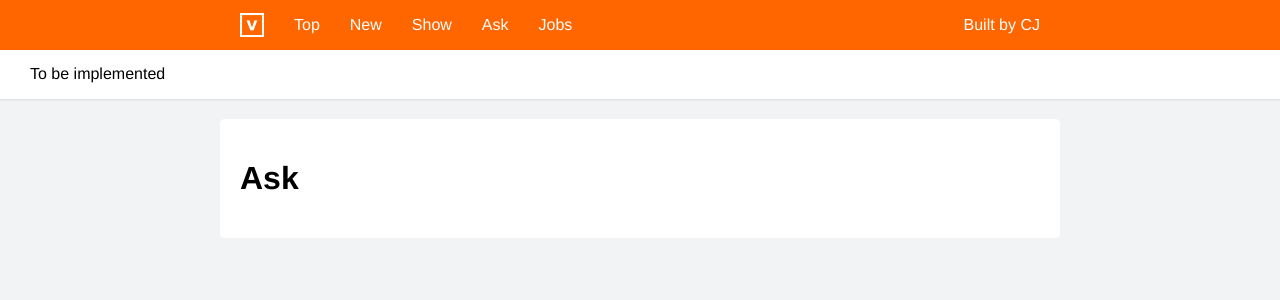
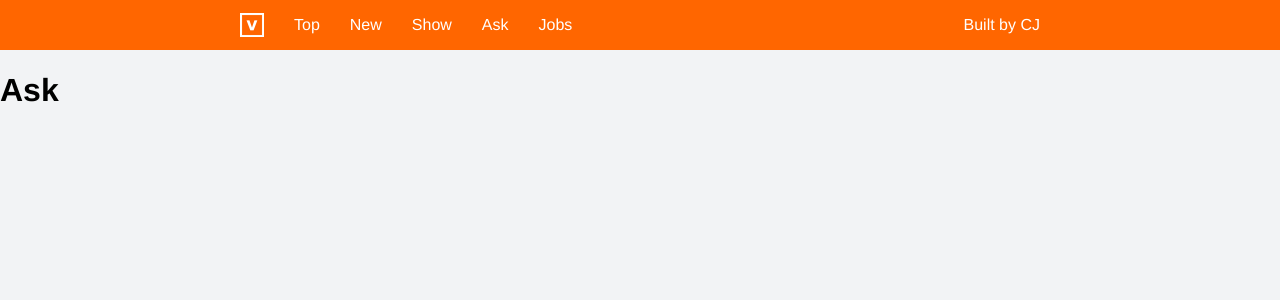
Before and after one commit to cj1128/vue-hackernews, a Vue app: page /#/ask in a window 1280 px wide. Shown: the top 300 px of the page. Built offline with nearby package versions, Linux system fonts and the light colour scheme.

Commit message:
Implement paginaation

```diff
--- a/src/components/basic.vue
+++ b/src/components/basic.vue
@@ -2,7 +2,7 @@
   @Author: CJ Ting
   @Date:   2017-06-04 19:36:00
   @Last Modified by:   CJ Ting
-  @Last Modified time: 2017-06-04 20:08:42
+  @Last Modified time: 2017-06-10 16:54:59
 -->
 <template lang="pug">
 .basic
@@ -15,10 +15,8 @@
       router-link(to="/ask") Ask
       router-link(to="/jobs") Jobs
       p Built by CJ
-  .page-nav To be implemented
   .main
-    .container
-      router-view
+    router-view
 </template>
 
 <script>
@@ -63,12 +61,4 @@ export default {
 .main
   flex: 1
   overflow: auto
-  padding: 20px 0
-
-.container
-  max-width: 800px
-  margin: auto
-  background: white
-  padding: 20px
-  border-radius: 5px
 </style>
--- a/src/components/item.vue
+++ b/src/components/item.vue
@@ -2,7 +2,7 @@
   @Author: CJ Ting
   @Date:   2017-06-06 21:13:51
   @Last Modified by:   CJ Ting
-  @Last Modified time: 2017-06-06 22:03:15
+  @Last Modified time: 2017-06-10 16:47:22
 -->
 <template lang="pug">
 .item
@@ -13,6 +13,7 @@
     .item__main
       .item__title
         a(:href="d.url", target="_blank") {{ d.title }}
+        span {{ d.id }}
         span {{ d.url | getDomain }}
       .item__meta
         span by
@@ -46,7 +47,8 @@ export default {
   filters: {
     getDomain(url) {
       if(!url) return
-      return "(" + url.match(/https?:\/\/(.+?)\//)[1] + ")"
+      return new URL(url).host
+      // return "(" + url.match(/https?:\/\/(.+?)\/?/)[1] + ")"
     },
     timeAgo(ts) {
       return timeago().format(ts * 1000)
--- /dev/null
+++ b/src/components/page-nav.vue
@@ -0,0 +1,69 @@
+<!--
+  @Author: CJ Ting
+  @Date:   2017-06-10 16:48:39
+  @Last Modified by:   CJ Ting
+  @Last Modified time: 2017-06-10 17:10:10
+-->
+<template lang="pug">
+.page-nav
+  .page-nav__btn(
+    :class="{'page-nav__btn--disabled': prevDisabled}",
+    @click="onPrev",
+  ) < prev
+  .page-nav__current {{ currentPage }}/{{ totalPage }}
+  .page-nav__btn(
+    :class="{'page-nav__btn--disabled': nextDisabled}",
+    @click="onNext"
+  ) next >
+</template>
+
+<script>
+export default {
+  props: {
+    currentPage: {
+      type: Number,
+      required: true,
+    },
+    totalPage: {
+      type: Number,
+      required: true,
+    },
+    onPrev: {
+      type: Function,
+      required: true,
+    },
+    onNext: {
+      type: Function,
+      required: true,
+    },
+  },
+  computed: {
+    prevDisabled() {
+      return this.currentPage === 1
+    },
+    nextDisabled() {
+      return this.currentPage === this.totalPage
+    },
+  },
+}
+</script>
+
+<style lang="stylus">
+.page-nav
+  display: flex
+  align-items: center
+  color: #34495e
+
+.page-nav__btn
+  cursor: pointer
+  &:first-child
+    margin-left: auto
+  &:last-child
+    margin-right: auto
+.page-nav__btn--disabled
+  color: #ccc
+  cursor: not-allowed
+
+.page-nav__current
+  margin: 10px
+</style>
--- a/src/components/top.vue
+++ b/src/components/top.vue
@@ -2,35 +2,74 @@
   @Author: CJ Ting
   @Date:   2017-06-04 19:11:52
   @Last Modified by:   CJ Ting
-  @Last Modified time: 2017-06-06 21:58:08
+  @Last Modified time: 2017-06-10 17:24:01
 -->
 <template lang="pug">
 .page-top
-  div(v-if="!ids")
-    p Loading....
-  div(v-else)
-    item(v-for="id in ids", :id="id", :key="id")
+  p(v-if="!data")
+    | Loading....
+  template(v-else)
+    page-nav(
+      :currentPage="page"
+      :totalPage="totalPage"
+      :onPrev="prev"
+      :onNext="next"
+    )
+    .page-top__items
+      item(v-for="id in ids", :id="id", :key="id")
 </template>
 
 <script>
 import axios from "axios"
 import Item from "@/components/item"
+import PageNav from "@/components/page-nav"
 
 export default {
   data() {
     return {
-      ids: null,
+      page: null,
+      data: null,
     }
   },
+  computed: {
+    ids() {
+      var start = (this.page - 1) * 20
+      return this.data.slice(start, start + 20)
+    },
+    totalPage() {
+      return Math.ceil(this.data.length / 20)
+    },
+  },
+  methods: {
+    prev() {
+      this.$router.push("/top/" + (this.page - 1))
+    },
+    next() {
+      this.$router.push("/top/" + (this.page + 1))
+    },
+  },
   created() {
-    axios.get(" https://hacker-news.firebaseio.com/v0/topstories.json")
+    axios.get("https://hacker-news.firebaseio.com/v0/topstories.json")
       .then(res => {
-        this.ids = res.data.slice(0,20)
+        this.data = res.data
+        this.page = Number(this.$route.params.page) || 1
       })
   },
-  components: { Item },
+  watch: {
+    "$route": function() {
+      this.page = Number(this.$route.params.page) || 1
+    },
+  },
+  components: { Item, PageNav },
 }
 </script>
 
 <style lang="stylus">
+.page-top__items
+  max-width: 800px
+  margin: auto
+  margin-top: 20px
+  background: white
+  padding: 20px
+  border-radius: 5px
 </style>
--- a/src/router/index.js
+++ b/src/router/index.js
@@ -18,6 +18,11 @@ export default new Router({
         {
           path: "",
           redirect: "top",
+        },
+        // TODO: 优化路由，限定`page`为数字
+        {
+          path: "top/:page",
+          component: Top,
         },
         {
           path: "top",
```
